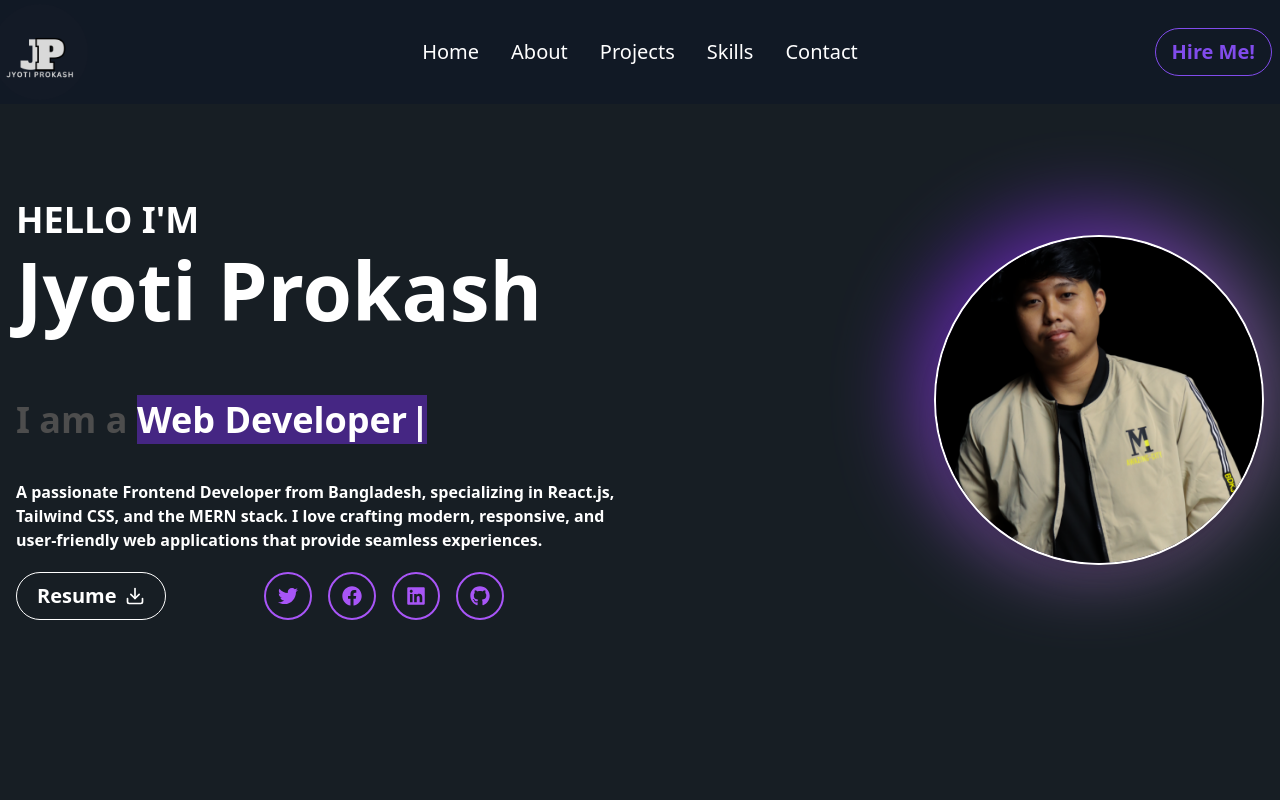
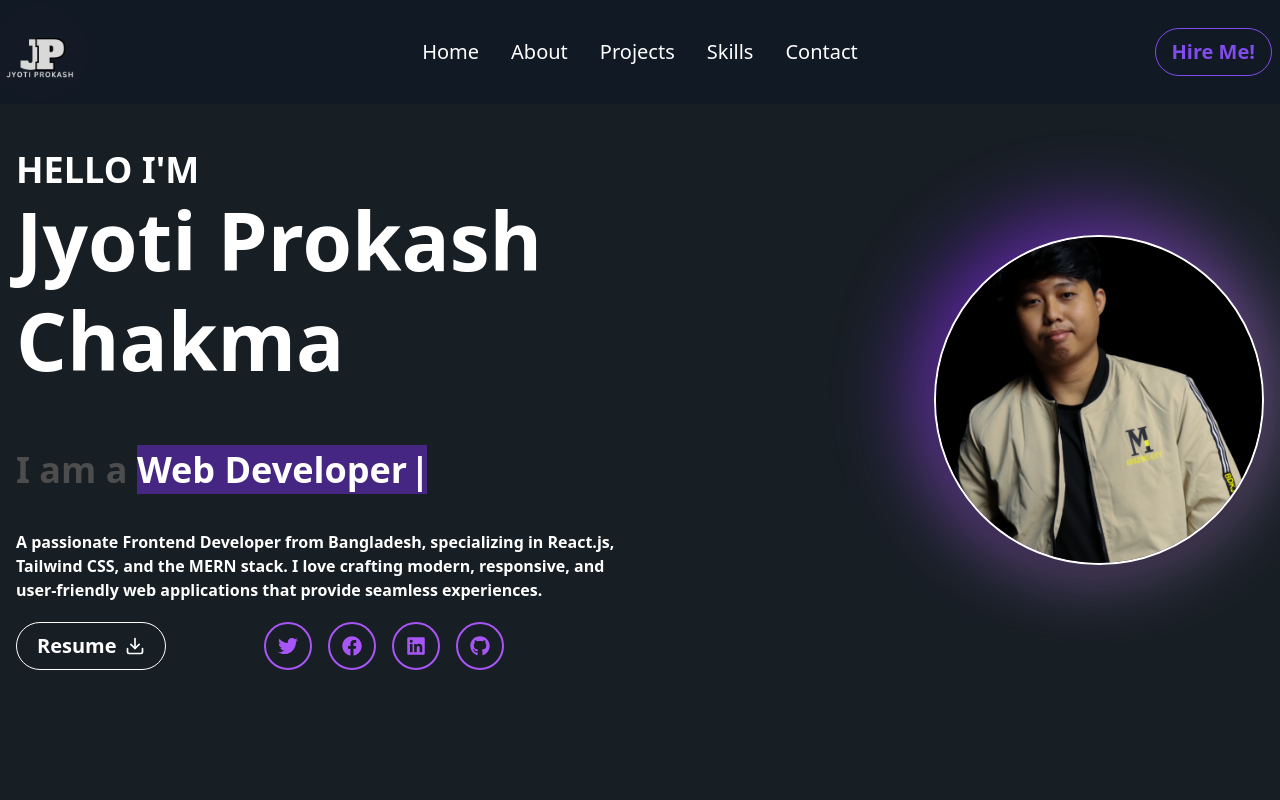
Before and after one commit to jyoti-prokash/Portfolio, a React (Vite) app: page / in a window 1280 px wide. Shown: the top 800 px of the page. Built offline with nearby package versions, Linux system fonts and the light colour scheme.

Commit message:
name change

```diff
--- a/src/Components/Hero/Hero.jsx
+++ b/src/Components/Hero/Hero.jsx
@@ -30,7 +30,7 @@ const Hero = () => {
               <h2 className="text-3xl leading-tight lg:text-4xl my-5 text-[#ffff] font-bold">
                 HELLO I'M <br />{" "}
                 <span className="font-black text-[80px] leading-tight">
-                  Jyoti Prokash
+                  Jyoti Prokash Chakma
                 </span>
               </h2>
               <section className="mb-10">
```
